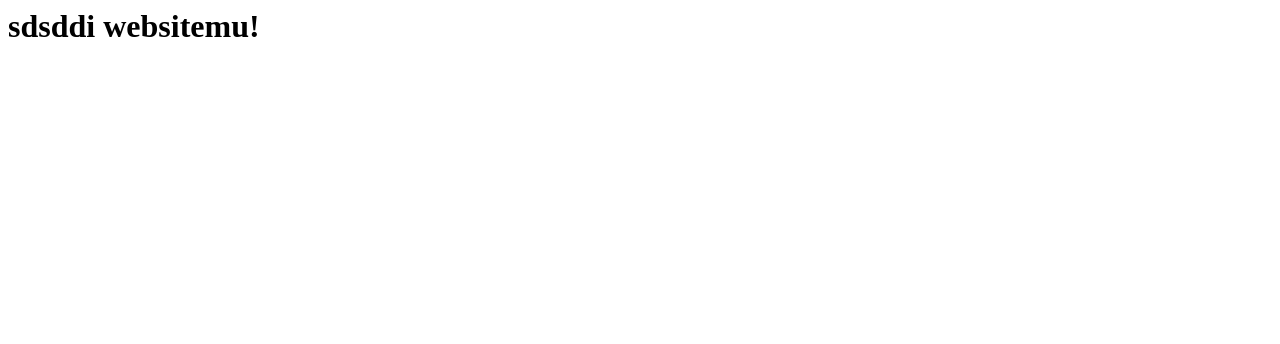
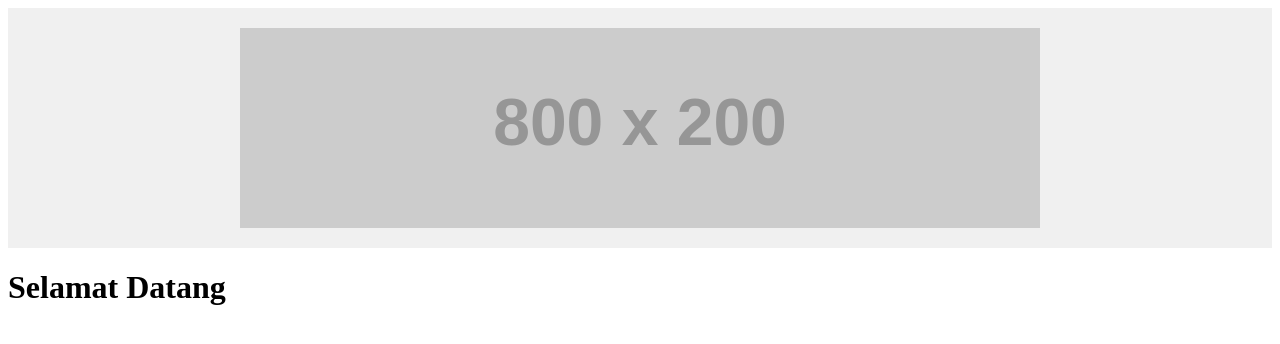
Before and after one commit to RidwanTassa/ridwantassa.github.io, a plain HTML site: page index.html in a window 1280 px wide. Drawn offline with Linux system fonts and the light colour scheme; placeholder pictures from the web are drawn by us.

Commit message:
Update index.html

```diff
--- a/index.html
+++ b/index.html
@@ -1,4 +1,24 @@
 <html>
-  <head><title>Halo Dunia</title></head>
-  <body><h1>sdsddi websitemu!</h1></body>
+  <head>
+    <title>Halo Dunia</title>
+    <style>
+      header {
+        text-align: center;
+        background-color: #f0f0f0;
+        padding: 20px;
+      }
+
+      header img {
+        max-width: 100%;
+        height: auto;
+      }
+    </style>
+  </head>
+  <body>
+    <header>
+      <img src="https://via.placeholder.com/800x200?text=Header+Website+Saya" alt="Header Gambar">
+    </header>
+
+    <h1>Selamat Datang</h1>
+  </body>
 </html>
```
